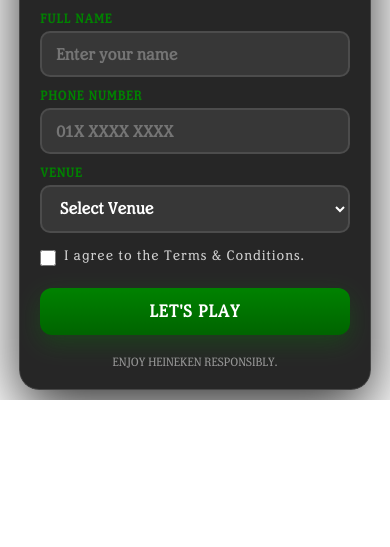
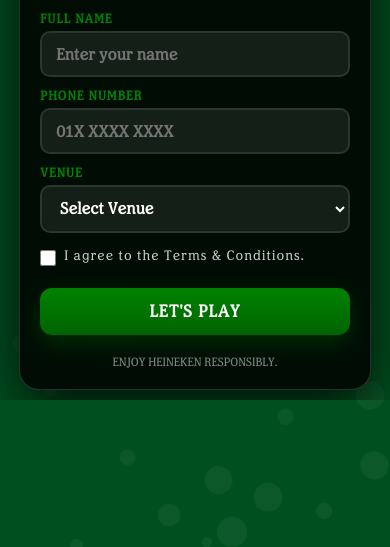
Before and after one commit to dotstorydot-gif/slotgame, a website built with Vite: page index.html in a window 390 px wide. Shown: the part 297-844 px from the top of the page. Built offline with nearby package versions, Linux system fonts and the light colour scheme; some packages are replaced by stand-ins of ours; no server answers; the database is empty; files whose address does not match are found by name.

Commit message:
UI: Fix missing background by using absolute paths for public assets

```diff
--- a/src/style.css
+++ b/src/style.css
@@ -30,7 +30,7 @@
 body {
   margin: 0;
   min-height: 100vh;
-  background: url('./assets/Screen-01.png') top center / cover no-repeat fixed;
+  background: #00501f url('/assets/Screen-01.png') top center / cover no-repeat fixed;
   display: flex;
   align-items: center;
   justify-content: center;
@@ -391,6 +391,6 @@ button.primary-btn:active {
 /* Responsive adjustments */
 @media (max-width: 768px) {
   body {
-    background: url('./assets/mobile-background.jpg') top center / cover no-repeat fixed;
+    background: #00501f url('/assets/mobile-background.jpg') top center / cover no-repeat fixed;
   }
 }
```
